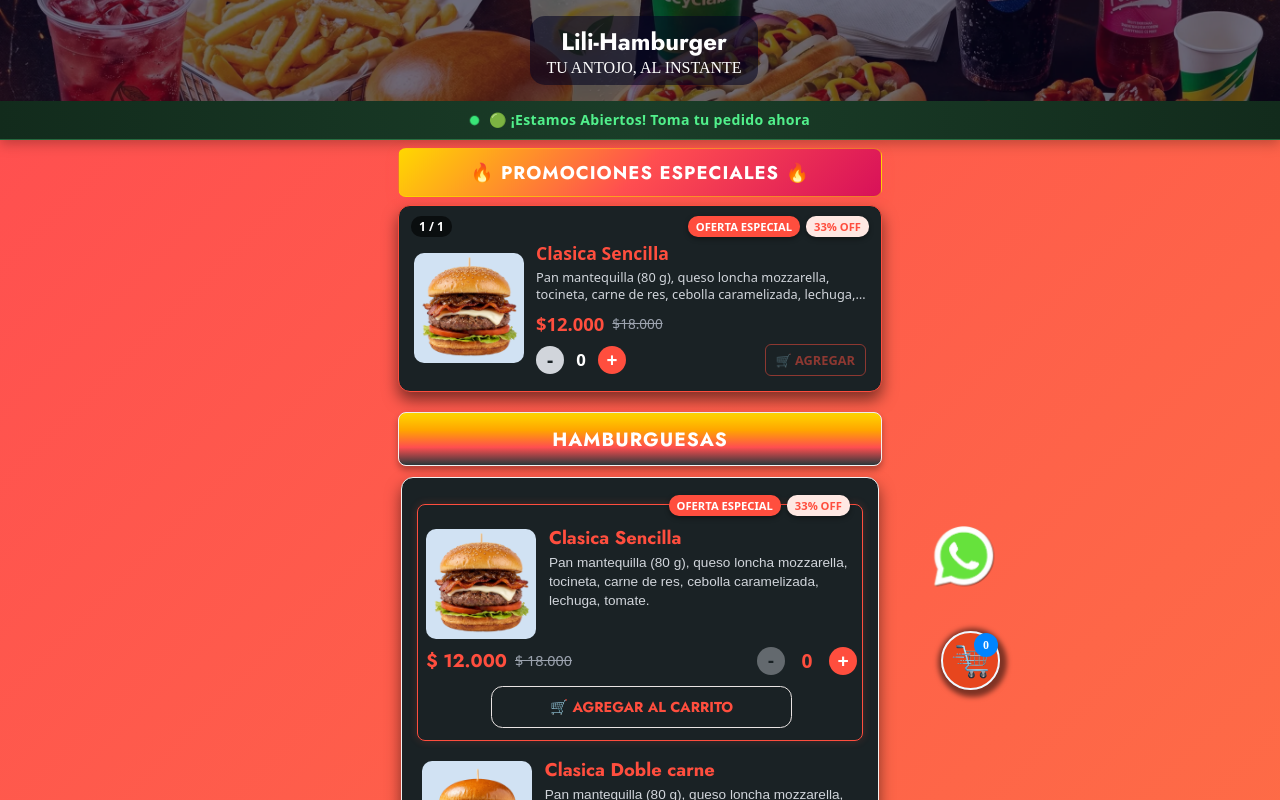
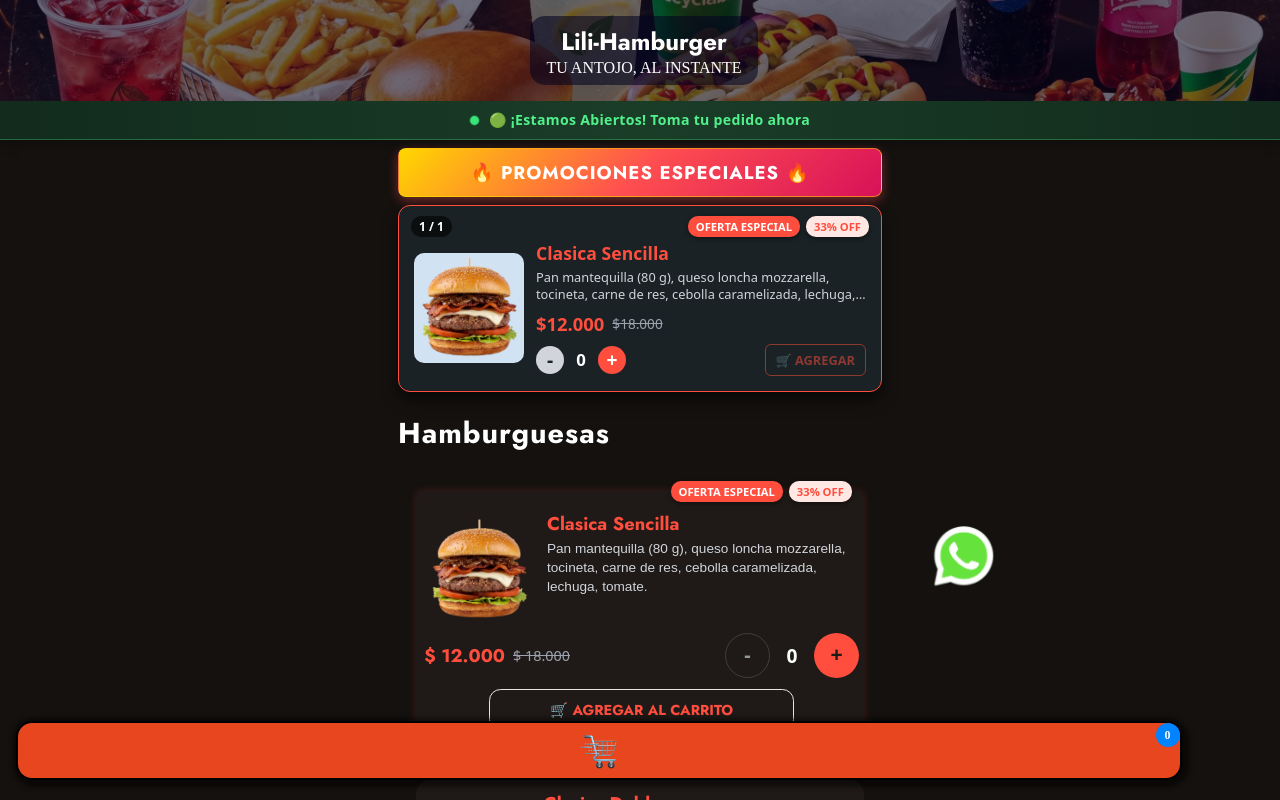
Before and after one commit to AlexHurPi/lili-burguer, a React (Vite) app: page / in a window 1280 px wide. Shown: the top 800 px of the page. Built offline with nearby package versions, Linux system fonts and the light colour scheme; no server answers; the database is empty.

Commit message:
nueva interfas

```diff
--- a/src/App.css
+++ b/src/App.css
@@ -23,6 +23,8 @@
   --background-cool: linear-gradient(180deg, gold 0%, orange 33%, #FF4E50 66%, rgb(41, 55, 58) 100%);
   --background-colombia: linear-gradient(180deg, yellow 35%, blue 65%, red 100%);
   --background-light: #ffffff;/**requiere que la propiedad sea background-color y no background*/
+  --background-dark2: #161F2D;
+  --background-dark3: #14110F;
 
   /* Tipografías */
   --font-base: 'jost', sans-serif;
@@ -67,7 +69,7 @@
   padding: 0;
   min-height: 100%;
   width: 100%;
-  background: var(--background-food);
+  background: var(--background-dark3);
   flex: 1;
 
 }
--- a/src/components/image-card2/ImageCard2.jsx
+++ b/src/components/image-card2/ImageCard2.jsx
@@ -121,7 +121,7 @@
 
         <div className="custom-qty-controls">
           <button
-            className="qty-btn minus"
+            className="qty-button minus"
             onClick={handleDecrement}
             disabled={!isStock || cantidad === 0 || isAdded}
           >
@@ -129,7 +129,7 @@
           </button>
           <span className="qty-mainPAge-number">{cantidad}</span>
           <button
-            className="qty-btn plus"
+            className="qty-button plus"
             onClick={handleIncrement}
             disabled={!isStock || isAdded}
           >
@@ -184,7 +184,8 @@
     <div className="imageCard2-mainContainer">
       {categoryTitle && (
         <div className="category-header">
-          <h3>{categoryTitle.toUpperCase()}</h3>
+          {/*<h3>{categoryTitle.toUpperCase()}</h3>*/}
+          <h3>{categoryTitle}</h3>
         </div>
       )}
       <div className="products-container">
--- a/src/components/image-card2/imageCard2-styles.css
+++ b/src/components/image-card2/imageCard2-styles.css
@@ -13,25 +13,24 @@
 
 /* Cabecera de Categoría */
 .category-header {
-  background: var(--background-cool, #1a2225);
-  padding: 12px 15px;
+  /*background: var(--background-cool, #1a2225);  */
+  /*padding: 12px 15px;*/
   border-radius: 8px;
-  border: 1px solid #f3f1f1;
-  text-align: center;
+  /*border: 1px solid #f3f1f1;*/
+  text-align: left;
   margin: 0.5em;
-  box-shadow: 0 4px 6px rgba(0,0,0,0.3);
+  /*box-shadow: 0 4px 6px rgba(0,0,0,0.3);*/
 }
 
 .category-header h3 {
   margin: 0;
-  font-size: 1.2rem;
+  font-size: 1.8rem;
   font-weight: 800; /* Mayor grosor como en el diseño de referencia */
   font-family: jost-bold, sans-serif;
   letter-spacing: 1px;
-  text-transform: uppercase; /* Fuerza las mayúsculas */
+  /*text-transform: uppercase; /* Fuerza las mayúsculas */
   color: white;
 }
-
 
 /**=======================================================================
 **                      CONTENEDOR DE PRODUCTOS Y TARJETAS
@@ -39,15 +38,15 @@
 
 /* Contenedor de la Tarjeta Oscura */
 .products-container {
-  background-color: #1a2225;
-  border: 1px solid #f3f1f1;
+  /*background: var(--background-dark2);*/
+  /*border: 1px solid #f3f1f1; */
   border-radius: 12px;
   margin: 0.7em;
   padding: 15px;
   display: flex;
   flex-direction: column;
   gap: 20px; /* Espacio uniforme entre cada producto */
-  box-shadow: 0 8px 15px rgba(0,0,0,0.5);
+  /*box-shadow: 0 8px 15px rgba(0,0,0,0.5);*/
   box-sizing: border-box;
 }
 
@@ -55,11 +54,15 @@
 .product-card {
   display: flex;
   flex-direction: column;
-  border-bottom: 1px solid #2a353a;
+  border-radius: 1em;
+  padding: 1em 1em;
+  /*border-bottom: 1px solid #2a353a;  */
   width: 100%;
   padding-inline: 0.3em;
   /*overflow: hidden; /* Se comenta porque oculta los avisos de ofertas en el diseño */
   box-sizing: border-box;
+  background-color: #1F1A17;
+
 }
 
 /* Quitar el borde al último elemento */
@@ -80,7 +83,7 @@
 .product-image {
   flex: 0 0 110px; /* Tamaño ideal para dar espacio a los controles en móviles */
   height: 110px;
-  background-color: #d1e2f3; /* Fondo azul claro del diseño */
+  /*background-color: #d1e2f3; /* Fondo azul claro del diseño */
   border-radius: 10px;
   overflow: hidden;
   display: flex;
@@ -180,13 +183,14 @@
   /*padding: 0.3em 0.8em;
   background-color: #ffffff;
   border-radius: 5em;*/
+
 }
 
-.qty-btn {
+.qty-button {
   border: none;
   border-radius: 50%;
-  width: 32px;
-  height: 32px;
+  width: 45px;
+  height: 45px;
   display: flex;
   align-items: center;
   justify-content: center;
@@ -207,20 +211,21 @@
 }
 
 /* Estilos individuales de los botones */
-.qty-btn.minus {
-  background-color: #d1d5db; /* Gris claro */
-  color: #1a2225;
+.qty-button.minus {
+  background-color: #1F1A17; /* Gris claro */
+  color: #92989b;
   font-family: jost, sans-serif;
+  border: 1px solid #3e3f41;
 }
 
-.qty-btn.plus {
+.qty-button.plus {
   background-color: #ff4e3e; /* Rojo coral */
-  color: white;
+  color: #1F1A17;
   font-family: jost, sans-serif;
 }
 
 .qty-mainPAge-number {
-  color: #ff4e3e;
+  color: #ffffff;
   font-size: 1.2rem;
   font-weight: 800;
   min-width: 24px;
@@ -280,7 +285,7 @@
 
 /* Resaltado de la tarjeta cuando la promoción está activa */
 .product-card-promo {
-  border: 1px solid #ff4e3e !important;
+  /*border: 1px solid #ff4e3e !important;*/
   border-radius: 0.5em;
   position: relative;
   padding-top: 1.5em;
--- /dev/null
+++ b/src/components/kart-components2/Kart2.jsx
@@ -0,0 +1,45 @@
+import React, { useState, useEffect } from 'react';
+import "./kart2-styles.css";
+import { Link } from 'react-router-dom';
+import { useCart } from '../../context/CartContext.jsx';
+
+export const Kart2 = () => {
+  const carritoImage = './images/carrito-compras.webp';
+  const { carrito } = useCart();
+
+  // Calculamos el total de ítems acumulados en el carrito
+  const totalItems = carrito.reduce((total, item) => total + item.cantidad, 0);
+
+  // Estado para controlar la activación de la animación visual
+  const [isBouncing, setIsBouncing] = useState(false);
+
+  useEffect(() => {
+    // Si no hay ítems, no disparamos animación
+    if (totalItems === 0) return;
+
+    // Activamos la animación
+    setIsBouncing(true);
+
+    // Apagamos la clase de animación tras 400ms para permitir que vuelva a ejecutarse al agregar otro producto
+    const timer = setTimeout(() => {
+      setIsBouncing(false);
+    }, 400);
+
+    return () => clearTimeout(timer);
+  }, [totalItems]);
+
+  return (
+    <div className={`kart-container ${isBouncing ? 'kart-bounce-active' : ''}`}>
+      <div className={`kartCounter ${isBouncing ? 'counter-pop' : ''}`}>
+        <p>{totalItems}</p>
+      </div>
+
+      <Link to="/Carrito">
+        <img
+          src={carritoImage}
+          alt='imagen-carrito'
+        />
+      </Link>
+    </div>
+  );
+};
--- /dev/null
+++ b/src/components/kart-components2/kart2-styles.css
@@ -0,0 +1,91 @@
+.kart-container {
+    display: flex;
+    position: fixed;
+    bottom: 20px;
+    /*right: calc(50vw - 360px);*/
+    right: 1em;
+    left: 1em;
+    /*align-items: center;*/
+    /*justify-content: center;*/
+    width: 90%;
+    height: 45px;
+    box-shadow: 2px 2px 5px 5px rgba(0, 0, 0, .5);
+    background-color: rgb(231, 70, 30);
+    padding: 0.3rem 0.3rem;
+    border-radius: 1em;
+    border: 2px solid;
+    cursor: pointer;
+    transition: background-color 0.3s ease, transform 0.3s ease;
+}
+
+.kart-container:hover {
+    background-color: rgb(205, 83, 230);
+    transform: scale(1.1);
+}
+
+.kartCounter {
+  position: absolute;
+  top: 0px;
+  right: 0px;
+  background-color: rgb(0, 132, 255);
+  color: white;
+  border-radius: 50%;
+  width: 1.5rem;
+  height: 1.5rem;
+  display: flex;
+  justify-content: center;
+  align-items: center;
+  font-size: 0.75rem;
+  font-weight: bold;
+  transition: transform 0.2s ease, background-color 0.2s ease;
+}
+
+.kart-container img {
+    height: 37px;
+}
+
+/* ==========================================
+   ANIMACIONES DE FEEDBACK VISUAL (BOUNCE / PULSE)
+   ========================================== */
+
+/* Brinco del botón flotante completo */
+.kart-container.kart-bounce-active {
+  animation: kartBounce 0.4s cubic-bezier(0.175, 0.885, 0.32, 1.275);
+}
+
+/* Reacción adicional de expansión en la burbuja del número */
+.kartCounter.counter-pop {
+  animation: counterPop 0.4s ease-in-out;
+  background-color: #2e7d32; /* Cambia brevemente a verde éxito al sumar */
+}
+
+@keyframes kartBounce {
+  0% {
+    transform: scale(1);
+  }
+  50% {
+    transform: scale(1.35); /* Crece temporalmente */
+  }
+  100% {
+    transform: scale(1);
+  }
+}
+
+@keyframes counterPop {
+  0% {
+    transform: scale(1);
+  }
+  50% {
+    transform: scale(1.4);
+  }
+  100% {
+    transform: scale(1);
+  }
+}
+
+@media (max-width: 600px) {
+    .kart-container {
+        bottom: 5px;
+        right: 15px;
+    }
+}
--- a/src/pages/Inicio.jsx
+++ b/src/pages/Inicio.jsx
@@ -10,6 +10,7 @@
 import ImageCarouselManual from '../components/imageCarousel-components/ImageCarouselManual';
 import { WhatsappButton } from "../components/whatsapp-components/WhatsappButton";
 import { Kart } from '../components/kart-components/Kart';
+import { Kart2 } from '../components/kart-components2/Kart2';
 import { Footer } from '../components/footer-components/Footer';
 import PromoCarousel from '../components/promoCarousel/PromoCarousel';
 import StoreStatusBanner from '../components/storeStatusBanner-components/StoreStatusBanner';
@@ -60,7 +61,7 @@
       ))}
 
       <WhatsappButton />
-      <Kart />
+      <Kart2 />
 
 
       <Footer dataKey="footer" />
```
